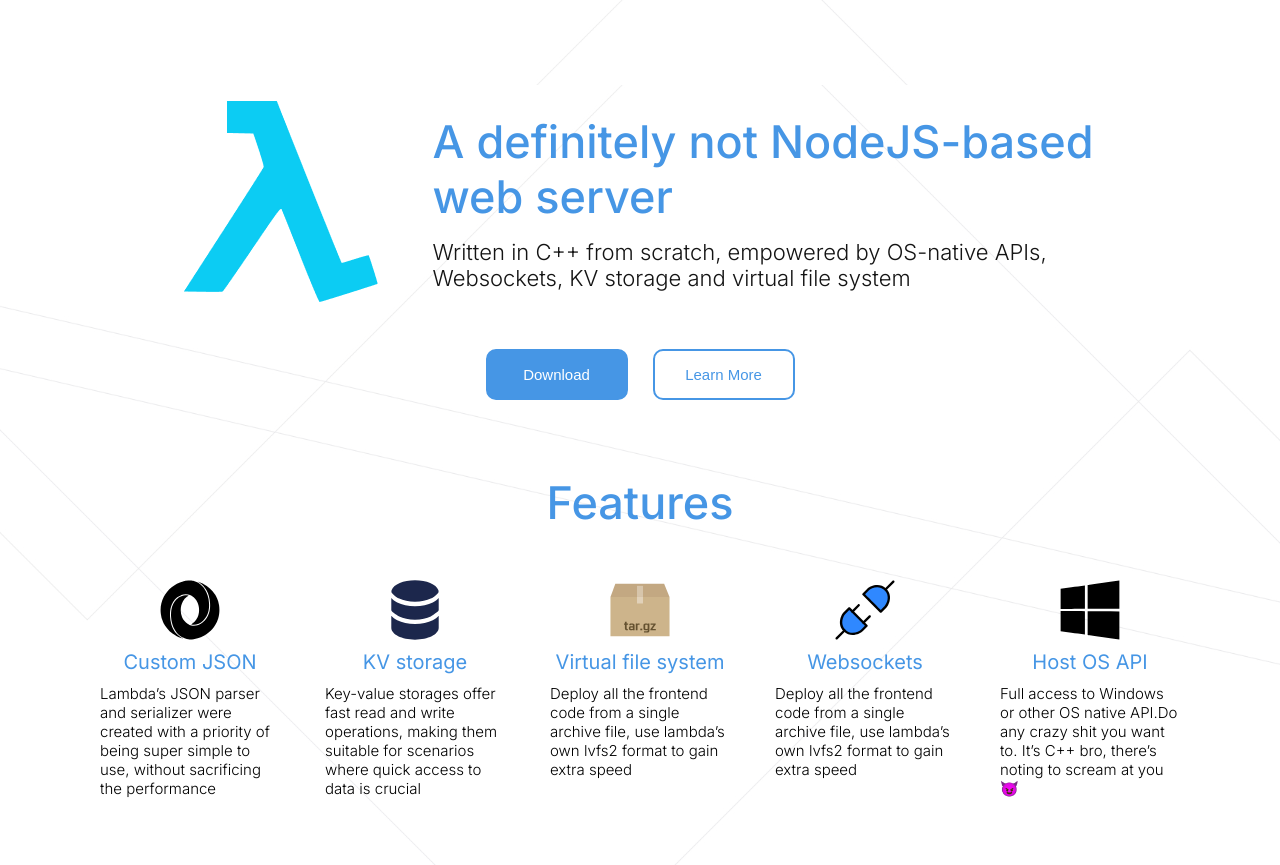
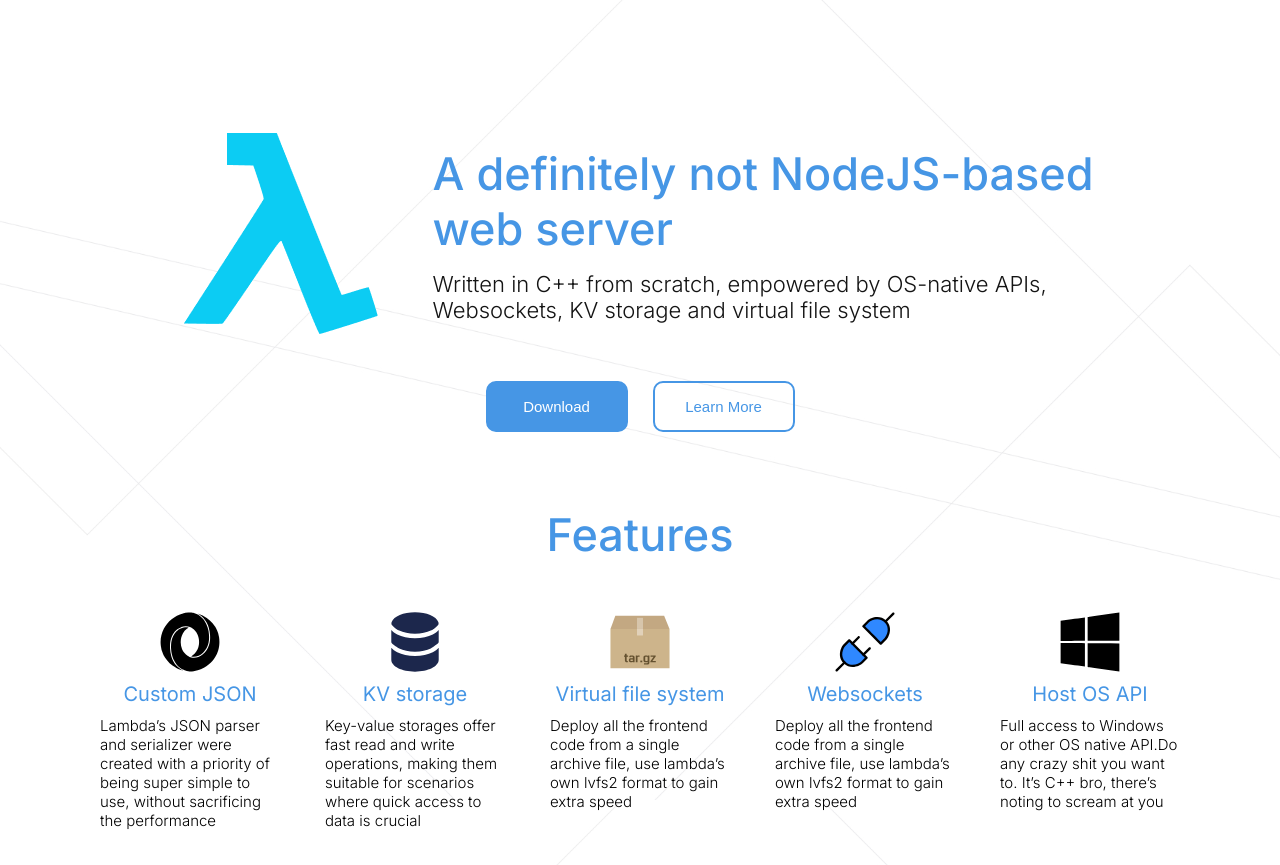
Before and after one commit to maddsua/lambda, a Vue app in the folder examples/frontends/demo/: page / in a window 1280 px wide. Shown: the top 865 px of the page. Built offline with nearby package versions, Linux system fonts and the light colour scheme.

Commit message:
fixed broken props

```diff
--- a/examples/frontends/demo/src/App.vue
+++ b/examples/frontends/demo/src/App.vue
@@ -6,14 +6,18 @@ import Footer from './components/Footer.vue';
 </script>
 
 <template>
-  <header>
-    <Header />
-  </header>
-  <main>
-    <Features/>
-    <Console/>
-  </main>
-  <footer>
-    <Footer/>
-  </footer>
+	<main>
+		<Header />
+		<Features/>
+		<Console/>
+	</main>
+	<Footer/>
 </template>
+
+<style scoped>
+
+main {
+	padding: 2em;
+}
+
+</style>
--- a/examples/frontends/demo/src/components/Features.vue
+++ b/examples/frontends/demo/src/components/Features.vue
@@ -1,38 +1,34 @@
 <script lang="ts" setup>
+
 import FeaturesList from './FeaturesList.vue';
 
 const features = [
     {
-        id: '01',
         title: 'Custom JSON',
-        subtitle: 'Lambda’s JSON parser and serializer were created with a priority of being super simple to use, without sacrificing the performance',
+        desc: 'Lambda’s JSON parser and serializer were created with a priority of being super simple to use, without sacrificing the performance',
         img: '/svg/json.svg'
     },
     {
-        id: '02',
         title: 'KV storage',
-        subtitle: 'Key-value storages offer fast read and write operations, making them suitable for scenarios where quick access to data is crucial',
+        desc: 'Key-value storages offer fast read and write operations, making them suitable for scenarios where quick access to data is crucial',
         img: '/svg/data.svg'
     },
     {
-        id: '03',
         title: 'Virtual file system',
-        subtitle: 'Deploy all the frontend code from a single archive file, use lambda’s own lvfs2 format to gain extra speed',
+        desc: 'Deploy all the frontend code from a single archive file, use lambda’s own lvfs2 format to gain extra speed',
         img: '/svg/targs.svg'
     },
     {
-        id: '04',
         title: 'Websockets',
-        subtitle: 'Deploy all the frontend code from a single archive file, use lambda’s own lvfs2 format to gain extra speed',
+        desc: 'Deploy all the frontend code from a single archive file, use lambda’s own lvfs2 format to gain extra speed',
         img: '/svg/ws.svg'
     },
     {
-        id: '05',
         title: 'Host OS API',
-        subtitle: "Full access to Windows or other OS native API.Do any crazy shit you want to. It’s C++ bro, there’s noting to scream at you 😈",
+        desc: "Full access to Windows or other OS native API.Do any crazy shit you want to. It’s C++ bro, there’s noting to scream at you",
         img: '/svg/os.svg'
     },
-]
+];
 </script>
 
 <template>
@@ -40,7 +36,7 @@ const features = [
         <div class="features-container">
             <h2>Features</h2>
             <div class="features-link">
-                <FeaturesList v-for="featurelist in features" :key="featurelist.id" v-bind:featurelist="featurelist" />
+                <FeaturesList v-for="item of features" :item="item" />
             </div>
         </div>
     </section>
--- a/examples/frontends/demo/src/components/FeaturesList.vue
+++ b/examples/frontends/demo/src/components/FeaturesList.vue
@@ -1,14 +1,21 @@
 <script setup lang="ts">
-const props = defineProps({
-    featurelist: { type: Object }
-})
+
+interface Props {
+	item: {
+		img: string;
+		title: string;
+		desc: string;
+	};
+}
+const { item } = defineProps<Props>();
+
 </script>
 
 <template>
     <div class="features-list">
-        <img :src="featurelist.img" alt="img">
-        <p>{{ featurelist.title }}</p>
-        <span>{{ featurelist.subtitle }}</span>
+        <img :src="item.img" alt="img">
+        <p>{{ item.title }}</p>
+        <span>{{ item.desc }}</span>
     </div>
 </template>
 
--- a/examples/frontends/demo/src/components/Header.vue
+++ b/examples/frontends/demo/src/components/Header.vue
@@ -16,10 +16,6 @@ import HeaderButton from './HeaderButton.vue';
 </template>
 
 <style lang="scss">
-.click-to-action {
-    opacity: 1;
-    animation: ani 2s forwards;
-}
 
 .header-container {
     width: 945px;
@@ -28,6 +24,11 @@ import HeaderButton from './HeaderButton.vue';
     display: flex;
     align-items: center;
     gap: 45px;
+    opacity: 1;
+    animation: ani 2s forwards;
+}
+
+.click-to-action {
     opacity: 1;
     animation: ani 2s forwards;
 }
--- a/examples/frontends/demo/tsconfig.json
+++ b/examples/frontends/demo/tsconfig.json
@@ -6,8 +6,7 @@
 		"lib": ["ES2020", "DOM", "DOM.Iterable"],
 		"skipLibCheck": true,
 
-    /* Bundler mode */
-    "moduleResolution": "bundler",
+		"moduleResolution": "NodeNext",
 		"allowImportingTsExtensions": true,
 		"resolveJsonModule": true,
 		"isolatedModules": true,
```
Lines whose indentation alone changed are shown as unchanged.
